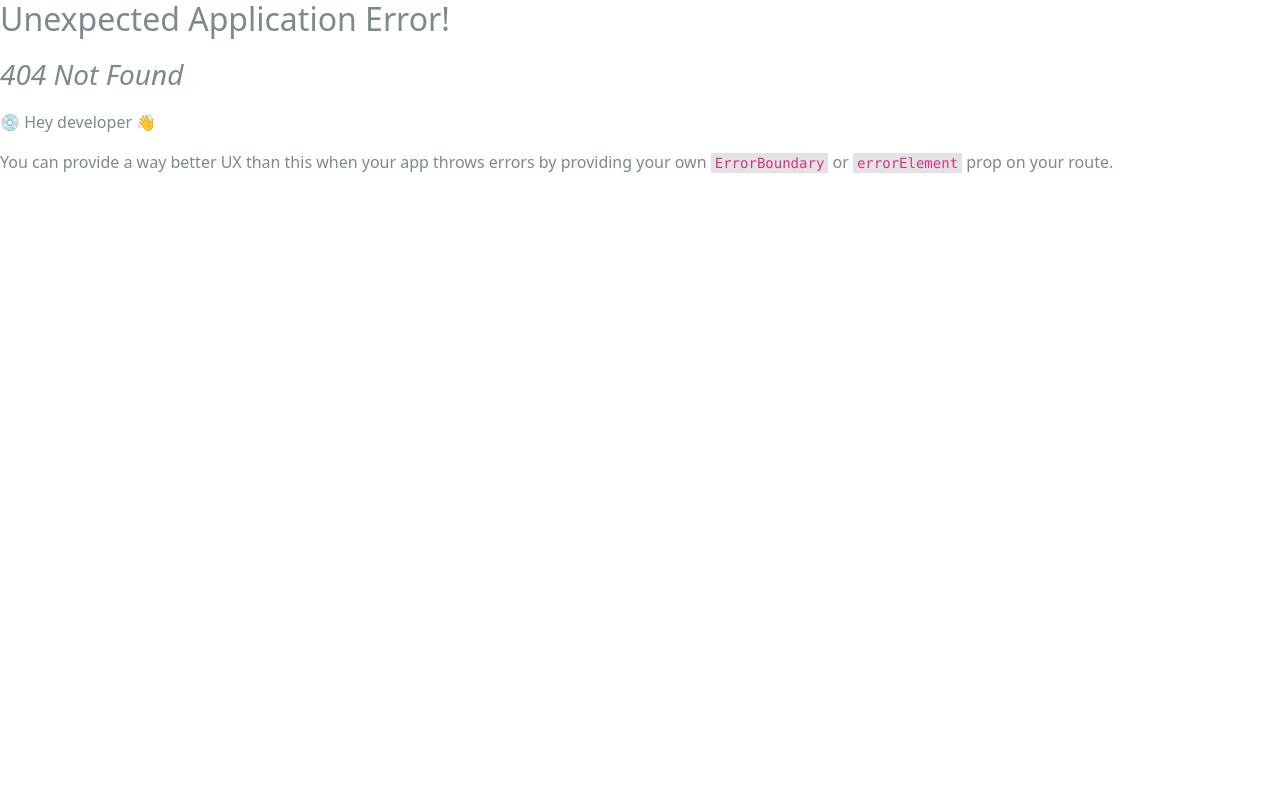
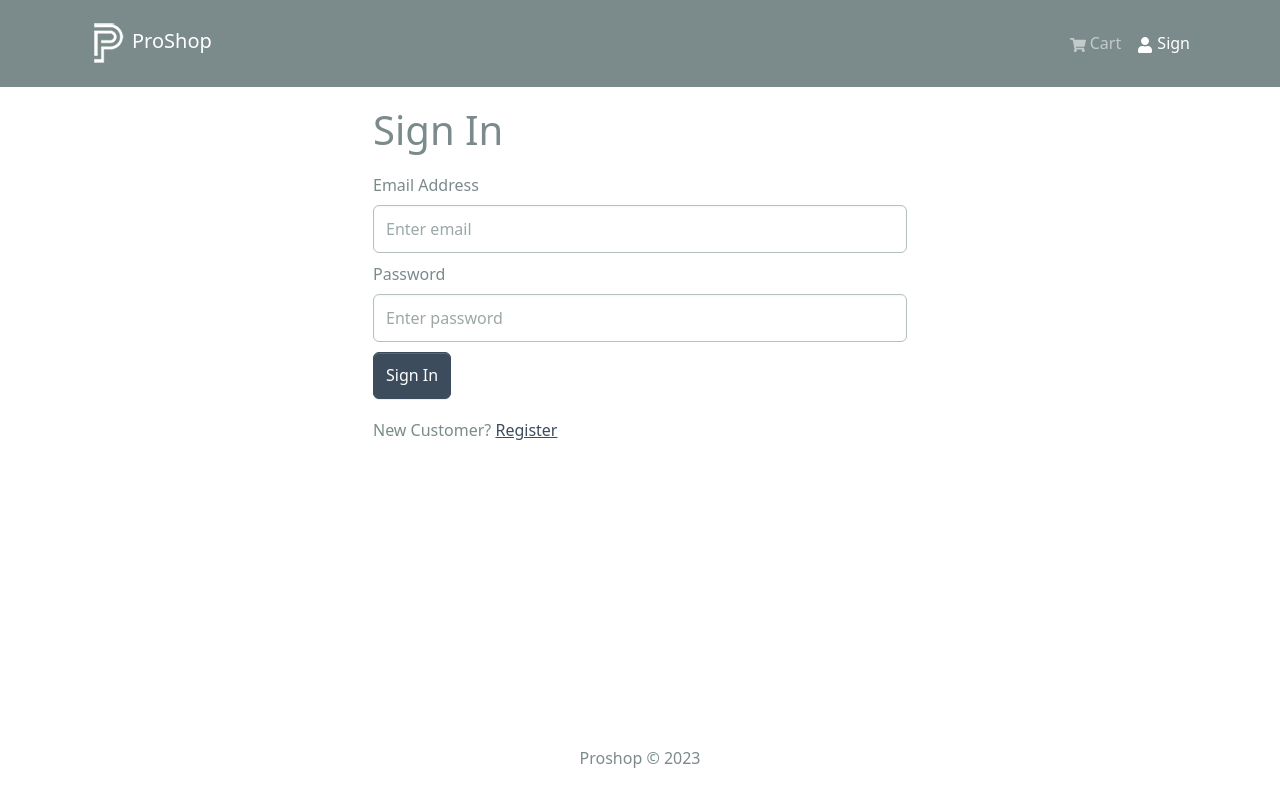
Before and after one commit to Albert4940/proshop, a React (Create React App) app in the folder frontend/: page /login in a window 1280 px wide. Before the commit this address had no page. Built offline with nearby package versions, Linux system fonts and the light colour scheme.

Commit message:
feat:PS-48702230-Add Loggin Screen

```diff
--- /dev/null
+++ b/frontend/src/components/FormContainer.jsx
@@ -0,0 +1,14 @@
+import {Container, Row, Col} from 'react-bootstrap'
+
+
+export function FormContainer({children}) {
+  return (
+    <Container>
+        <Row className='justify-content-md-center'>
+            <Col xs={12} md={6}>
+                {children}
+            </Col>
+        </Row>
+    </Container>
+  )
+}
--- a/frontend/src/index.js
+++ b/frontend/src/index.js
@@ -16,6 +16,7 @@
 import ProductScreen from './screens/ProductScreen'
 import reportWebVitals from './reportWebVitals';
 import CartScreen from './screens/CartScreen';
+import LoginScreen from './screens/LoginScreen';
 
 const router = createBrowserRouter(
   createRoutesFromElements(
@@ -23,6 +24,7 @@
       <Route index={true} path="/" element={<HomeScreen/>}/>
       <Route path="/product/:id" element={<ProductScreen/>}/>
       <Route path="/cart" element={<CartScreen />}/>
+      <Route path="/login" element={<LoginScreen />}/>
     </Route>
   )
 )
--- /dev/null
+++ b/frontend/src/screens/LoginScreen.jsx
@@ -0,0 +1,59 @@
+import { useState } from "react";
+import { FormContainer } from "../components/FormContainer"
+import { Button, Form, Row, Col } from "react-bootstrap";
+import { Link } from "react-router-dom";
+const LoginScreen = () => {
+    const [email, setEmail] = useState('')
+    const [password, setPassword] = useState('')
+
+    const submitHandler =  (e) => {
+        e.preventDefault();
+        console.log("Submit")
+    }
+
+    return(
+        <FormContainer>
+            <h1>Sign In</h1>
+
+            <Form onSubmit={submitHandler}>
+                <Form.Group className="my-2" controlId='email'>
+                    <Form.Label>Email Address</Form.Label>
+                    <Form.Control
+                        type="email"
+                        placeholder="Enter email"
+                        value={email}
+                        onChange={(e) => setEmail(e.target.value)}
+                    ></Form.Control>
+                </Form.Group>
+
+                <Form.Group className="my-2" controlId="password">
+                    <Form.Label>Password</Form.Label>
+                    <Form.Control
+                        type="password"
+                        placeholder="Enter password"
+                        value={password}
+                        onChange={(e) => setPassword(e.target.value)}
+                    ></Form.Control>
+                </Form.Group>
+
+                <Button
+                    type='submit'
+                    variant='primary'
+                >
+                    Sign In
+                </Button>
+
+                <Row className='py-3'>
+                    <Col>
+                        New Customer?{' '}
+                        <Link to='/register'>
+                            Register
+                        </Link>
+                    </Col>
+                </Row>
+            </Form>
+        </FormContainer>
+    )
+}
+
+export default LoginScreen;
```
